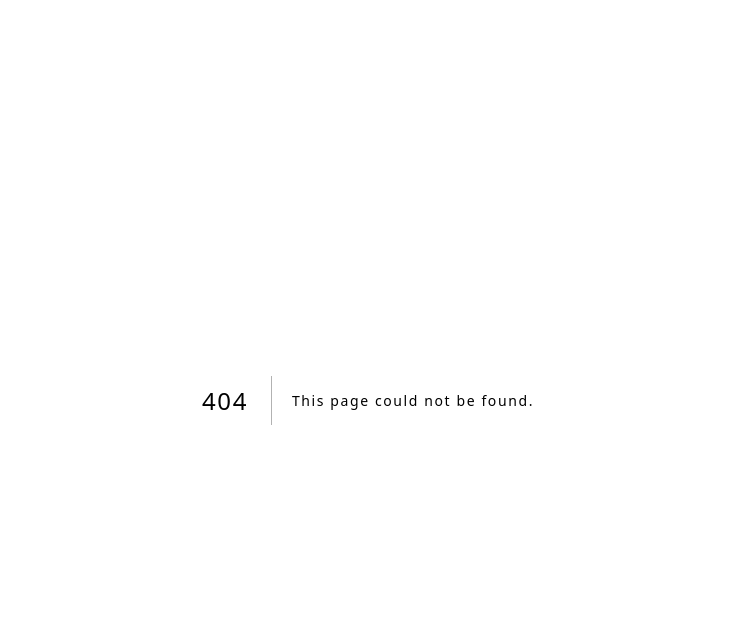
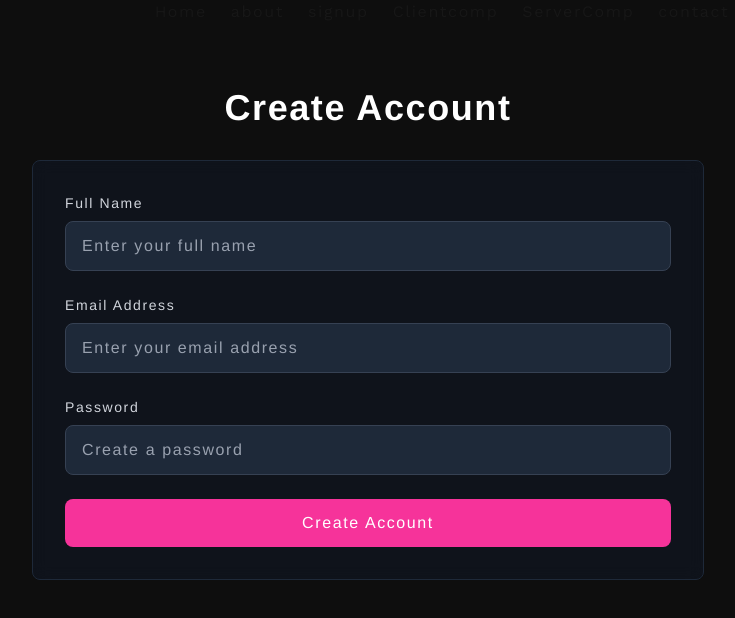
Before and after one commit to avinash874/nextjs, a Next.js app: page /signup in a window 1280 px wide. Before the commit this address had no page. Shown: the top 618 px of the page, without its empty margins (272-1007 px from the left). Built offline with nearby package versions, Linux system fonts and the light colour scheme.

Commit message:
useRouter Hook in Next.js

```diff
--- a/app/(users)/contact/page.jsx
+++ b/app/(users)/contact/page.jsx
@@ -4,6 +4,7 @@ import { useActionState, useState, useTransition } from "react";
 import { contactAction } from "./contact.action";
 import { useFormStatus } from "react-dom";
 import { Loader } from "lucide-react";
+import { useRouter } from "next/navigation";
 
 // import { contactAction } from "./contact.action";
 
@@ -11,12 +12,16 @@ const Contact = () => {
   // const [state, formAction, isPending] = useActionState(contactAction, null);
   const [isPending, startTransition] = useTransition();
   const [contactFormResponse, setContactFormResponse] = useState(null);
+  const Router = useRouter();
 
   const handleContactSubmit = (formData) => {
     const { fullName, email, message } = Object.fromEntries(formData);
     startTransition(async () => {
       const res = await contactAction(fullName, email, message);
       setContactFormResponse(res);
+      if (res.success) {
+        Router.push("/");   // ✅ correct client redirect
+      }
     });
   };
 
--- /dev/null
+++ b/app/(users)/signup/page.jsx
@@ -0,0 +1,139 @@
+"use client";
+
+import { useRouter } from "next/navigation";
+import { useState } from "react";
+
+export default function RegistrationForm() {
+  const router = useRouter();
+
+  const [formData, setFormData] = useState({
+    fullName: "",
+    email: "",
+    password: "",
+  });
+  const [state, setState] = useState(null);
+
+  const handleChange = (e) => {
+    setFormData({
+      ...formData,
+      [e.target.name]: e.target.value,
+    });
+  };
+
+  const handleSubmit = () => {
+    // Simulate successful registration
+    setState({
+      success: true,
+      message: "Registration successful! Welcome aboard.",
+    });
+
+    // Reset form
+    setFormData({
+      fullName: "",
+      email: "",
+      password: "",
+      confirmPassword: "",
+    });
+
+    router.push("/contact");
+  };
+
+  return (
+    <div className="min-h-screen bg-[rgb(14,14,14)] text-white">
+      <div className="container mx-auto px-4 py-16">
+        <div className="max-w-2xl mx-auto">
+          <h1 className="text-4xl font-bold mb-8 text-center">
+            Create Account
+          </h1>
+
+          <div className="bg-gray-900/50 backdrop-blur-sm rounded-lg p-8 border border-gray-800">
+            <div className="space-y-6">
+              {/* Full Name Field */}
+              <div>
+                <label
+                  htmlFor="fullName"
+                  className="block text-sm font-medium mb-2 text-gray-300"
+                >
+                  Full Name
+                </label>
+                <input
+                  type="text"
+                  id="fullName"
+                  name="fullName"
+                  value={formData.fullName}
+                  onChange={handleChange}
+                  required
+                  className="w-full px-4 py-3 bg-gray-800 border border-gray-700 rounded-lg focus:ring-2 focus:ring-pink-500 focus:border-pink-500 transition-colors duration-200 text-white placeholder-gray-400"
+                  placeholder="Enter your full name"
+                />
+              </div>
+
+              {/* Email Field */}
+              <div>
+                <label
+                  htmlFor="email"
+                  className="block text-sm font-medium mb-2 text-gray-300"
+                >
+                  Email Address
+                </label>
+                <input
+                  type="email"
+                  id="email"
+                  name="email"
+                  value={formData.email}
+                  onChange={handleChange}
+                  required
+                  className="w-full px-4 py-3 bg-gray-800 border border-gray-700 rounded-lg focus:ring-2 focus:ring-pink-500 focus:border-pink-500 transition-colors duration-200 text-white placeholder-gray-400"
+                  placeholder="Enter your email address"
+                />
+              </div>
+
+              {/* Password Field */}
+              <div>
+                <label
+                  htmlFor="password"
+                  className="block text-sm font-medium mb-2 text-gray-300"
+                >
+                  Password
+                </label>
+                <input
+                  type="password"
+                  id="password"
+                  name="password"
+                  value={formData.password}
+                  onChange={handleChange}
+                  required
+                  minLength={6}
+                  className="w-full px-4 py-3 bg-gray-800 border border-gray-700 rounded-lg focus:ring-2 focus:ring-pink-500 focus:border-pink-500 transition-colors duration-200 text-white placeholder-gray-400"
+                  placeholder="Create a password"
+                />
+              </div>
+
+              {/* Submit Button */}
+              <button
+                type="button"
+                onClick={handleSubmit}
+                className="w-full bg-pink-500 hover:bg-pink-600 text-white font-medium py-3 px-6 rounded-lg transition-colors duration-200 focus:ring-2 focus:ring-pink-500 focus:ring-offset-2 focus:ring-offset-gray-900"
+              >
+                Create Account
+              </button>
+            </div>
+          </div>
+
+          {/* Status Message */}
+          {state && (
+            <div
+              className={`p-4 mt-5 text-center capitalize rounded-lg ${
+                state.success
+                  ? "bg-green-500/20 text-green-400 border border-green-500/30"
+                  : "bg-red-500/20 text-red-400 border border-red-500/30"
+              }`}
+            >
+              {state.message}
+            </div>
+          )}
+        </div>
+      </div>
+    </div>
+  );
+}
--- a/components/Navigation.js
+++ b/components/Navigation.js
@@ -11,6 +11,9 @@ const Home = () => {
                 </li>
                 <li>
                     <Link href="/about">about</Link>
+                </li>
+                <li>
+                    <Link href="/signup">signup</Link>
                 </li>
                 <li>
                     <Link href="/clientcomp">Clientcomp</Link>
```
Also changed, not shown: 1 other file (tests, documents, lock files or other folders).
